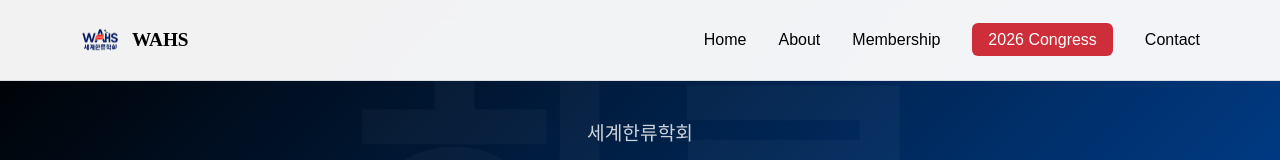
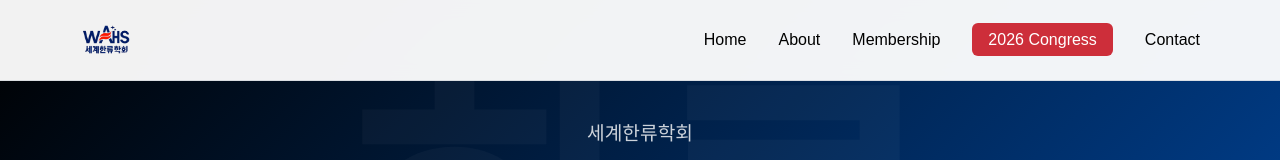
Before and after one commit to willfadeneva/WAHS, a Next.js app: page / in a window 1280 px wide. Shown: the top 160 px of the page. Built offline with nearby package versions, Linux system fonts and the light colour scheme.

Commit message:
Remove WAHS text next to logo, match 52px logo size

```diff
--- a/src/components/MainNav.tsx
+++ b/src/components/MainNav.tsx
@@ -13,12 +13,11 @@ export default function MainNav() {
         <Link href="/" className="main-nav-brand">
           <Image
             src="/wahs-logo.png"
-            alt="WAHS Logo"
-            width={40}
-            height={40}
+            alt="WAHS"
+            width={52}
+            height={52}
             className="main-nav-logo"
           />
-          <span className="main-nav-brand-text">WAHS</span>
         </Link>
 
         <button
```
